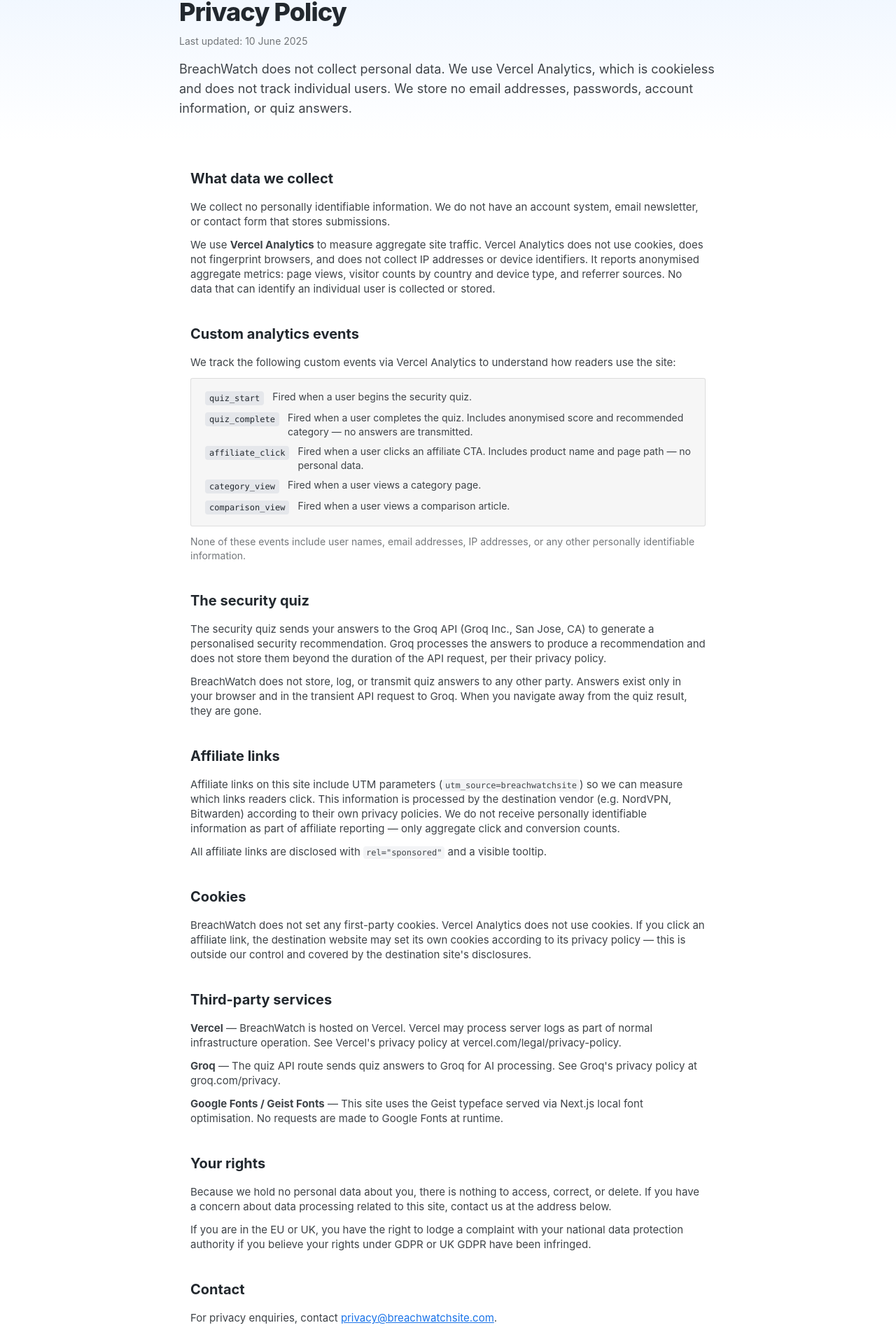
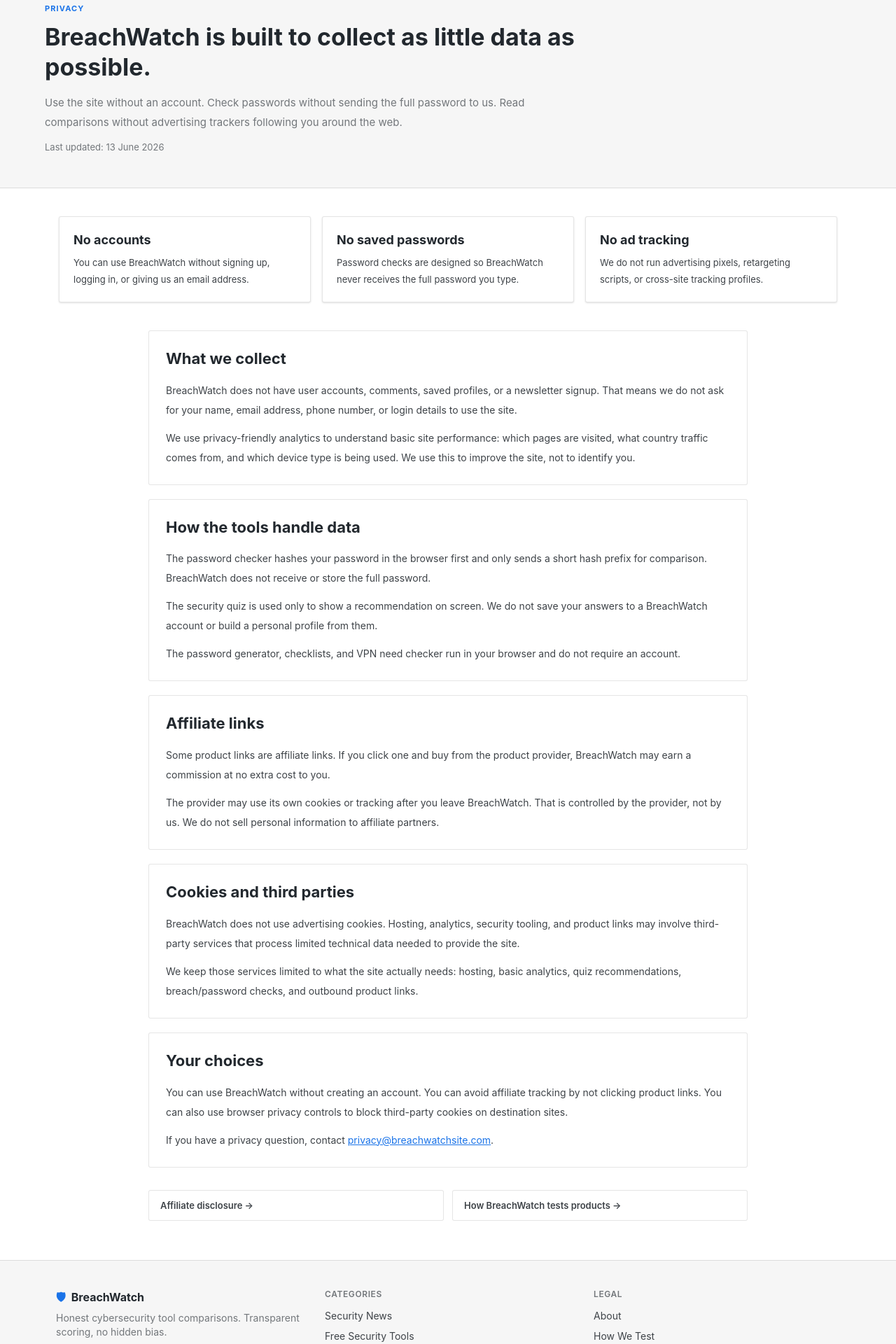
Before and after one commit to trinayanswarup/breachwatchsite, a Next.js app: page /privacy in a window 1280 px wide. Shown: the part 100-2020 px from the top of the page at 70% size. Built offline with nearby package versions, Linux system fonts and the light colour scheme.

Commit message:
Redesign privacy policy page

```diff
--- a/app/privacy/page.tsx
+++ b/app/privacy/page.tsx
@@ -6,173 +6,168 @@
 export const metadata: Metadata = {
   title: 'Privacy Policy',
   description:
-    'BreachWatch privacy policy. We use Vercel Analytics (cookieless, anonymous). We collect no email addresses, store no personal data, and do not use advertising trackers.',
+    'BreachWatch privacy policy: no accounts, no ad trackers, no saved passwords, and clear limits on analytics and affiliate links.',
 };
 
-const LAST_UPDATED = '10 June 2025';
+const LAST_UPDATED = '13 June 2026';
+
+const privacyPoints = [
+  {
+    title: 'No accounts',
+    text: 'You can use BreachWatch without signing up, logging in, or giving us an email address.',
+  },
+  {
+    title: 'No saved passwords',
+    text: 'Password checks are designed so BreachWatch never receives the full password you type.',
+  },
+  {
+    title: 'No ad tracking',
+    text: 'We do not run advertising pixels, retargeting scripts, or cross-site tracking profiles.',
+  },
+];
 
 export default function PrivacyPage() {
   return (
     <div className="flex min-h-screen flex-col">
       <Nav />
       <main className="flex-1">
+        <section className="border-b border-black/10 bg-bw-light px-5 py-12">
+          <div className="mx-auto max-w-6xl">
+            <p className="text-[11px] font-bold uppercase tracking-[0.1em] text-bw-blue">
+              Privacy
+            </p>
+            <div className="mt-3 max-w-3xl">
+              <h1 className="text-[34px] font-bold leading-tight text-bw-black">
+                BreachWatch is built to collect as little data as possible.
+              </h1>
+              <p className="mt-4 text-[15px] leading-7 text-bw-gray">
+                Use the site without an account. Check passwords without sending the full
+                password to us. Read comparisons without advertising trackers following
+                you around the web.
+              </p>
+              <p className="mt-3 text-[13px] text-bw-gray">Last updated: {LAST_UPDATED}</p>
+            </div>
+          </div>
+        </section>
 
-        <section className="bg-gradient-to-b from-blue-50 to-white px-4 pt-10 pb-8">
-          <div className="mx-auto max-w-3xl">
-            <h1 className="text-3xl font-extrabold tracking-tight text-bw-black sm:text-4xl">
-              Privacy Policy
-            </h1>
-            <p className="mt-3 text-sm text-bw-gray">Last updated: {LAST_UPDATED}</p>
-            <p className="mt-4 text-lg text-bw-text">
-              BreachWatch does not collect personal data. We use Vercel Analytics, which
-              is cookieless and does not track individual users. We store no email
-              addresses, passwords, account information, or quiz answers.
+        <section className="mx-auto max-w-6xl px-5 py-10">
+          <div className="grid gap-4 md:grid-cols-3">
+            {privacyPoints.map((point) => (
+              <div key={point.title} className="rounded-[3px] border border-black/10 bg-white p-5 shadow-sm">
+                <h2 className="text-[18px] font-bold text-bw-black">{point.title}</h2>
+                <p className="mt-2 text-[13px] leading-6 text-bw-text">{point.text}</p>
+              </div>
+            ))}
+          </div>
+        </section>
+
+        <article className="mx-auto max-w-4xl px-5 pb-14">
+          <div className="space-y-5">
+            <section className="rounded-[3px] border border-black/10 bg-white p-6">
+              <h2 className="text-[22px] font-bold text-bw-black">What we collect</h2>
+              <div className="mt-4 space-y-3 text-[14px] leading-7 text-bw-text">
+                <p>
+                  BreachWatch does not have user accounts, comments, saved profiles, or a
+                  newsletter signup. That means we do not ask for your name, email address,
+                  phone number, or login details to use the site.
+                </p>
+                <p>
+                  We use privacy-friendly analytics to understand basic site performance:
+                  which pages are visited, what country traffic comes from, and which device
+                  type is being used. We use this to improve the site, not to identify you.
                 </p>
               </div>
             </section>
 
-        <article className="mx-auto max-w-3xl px-4 py-10 space-y-10">
-
-          <section>
-            <h2 className="mb-4 text-xl font-bold text-bw-black">What data we collect</h2>
-            <p className="mb-3 text-bw-text">
-              We collect no personally identifiable information. We do not have an
-              account system, email newsletter, or contact form that stores submissions.
-            </p>
-            <p className="text-bw-text">
-              We use <strong>Vercel Analytics</strong> to measure aggregate site traffic.
-              Vercel Analytics does not use cookies, does not fingerprint browsers, and
-              does not collect IP addresses or device identifiers. It reports anonymised
-              aggregate metrics: page views, visitor counts by country and device type,
-              and referrer sources. No data that can identify an individual user is
-              collected or stored.
-            </p>
-          </section>
-
-          <section>
-            <h2 className="mb-4 text-xl font-bold text-bw-black">Custom analytics events</h2>
-            <p className="mb-3 text-bw-text">
-              We track the following custom events via Vercel Analytics to understand
-              how readers use the site:
-            </p>
-            <ul className="space-y-2 rounded-[3px] border border-black/10 bg-bw-light px-5 py-4 text-sm text-bw-text">
-              {[
-                { event: 'quiz_start', desc: 'Fired when a user begins the security quiz.' },
-                { event: 'quiz_complete', desc: 'Fired when a user completes the quiz. Includes anonymised score and recommended category — no answers are transmitted.' },
-                { event: 'affiliate_click', desc: 'Fired when a user clicks an affiliate CTA. Includes product name and page path — no personal data.' },
-                { event: 'category_view', desc: 'Fired when a user views a category page.' },
-                { event: 'comparison_view', desc: 'Fired when a user views a comparison article.' },
-              ].map(({ event, desc }) => (
-                <li key={event} className="flex items-start gap-3">
-                  <code className="mt-0.5 shrink-0 rounded bg-gray-200 px-1.5 py-0.5 text-xs font-mono text-bw-black">
-                    {event}
-                  </code>
-                  <span>{desc}</span>
-                </li>
-              ))}
-            </ul>
-            <p className="mt-3 text-sm text-bw-gray">
-              None of these events include user names, email addresses, IP addresses,
-              or any other personally identifiable information.
-            </p>
-          </section>
-
-          <section>
-            <h2 className="mb-4 text-xl font-bold text-bw-black">The security quiz</h2>
-            <p className="mb-3 text-bw-text">
-              The security quiz sends your answers to the Groq API (Groq Inc.,
-              San Jose, CA) to generate a personalised security recommendation. Groq
-              processes the answers to produce a recommendation and does not store them
-              beyond the duration of the API request, per their privacy policy.
-            </p>
-            <p className="text-bw-text">
-              BreachWatch does not store, log, or transmit quiz answers to any other
-              party. Answers exist only in your browser and in the transient API
-              request to Groq. When you navigate away from the quiz result, they are
-              gone.
-            </p>
-          </section>
-
-          <section>
-            <h2 className="mb-4 text-xl font-bold text-bw-black">Affiliate links</h2>
-            <p className="mb-3 text-bw-text">
-              Affiliate links on this site include UTM parameters
-              (<code className="rounded bg-gray-100 px-1 py-0.5 text-xs">utm_source=breachwatchsite</code>)
-              so we can measure which links readers click. This information is processed
-              by the destination vendor (e.g. NordVPN, Bitwarden) according to their
-              own privacy policies. We do not receive personally identifiable information
-              as part of affiliate reporting — only aggregate click and conversion counts.
-            </p>
-            <p className="text-bw-text">
-              All affiliate links are disclosed with{' '}
-              <code className="rounded bg-gray-100 px-1 py-0.5 text-xs">rel=&quot;sponsored&quot;</code>{' '}
-              and a visible tooltip.
-            </p>
-          </section>
-
-          <section>
-            <h2 className="mb-4 text-xl font-bold text-bw-black">Cookies</h2>
-            <p className="text-bw-text">
-              BreachWatch does not set any first-party cookies. Vercel Analytics does
-              not use cookies. If you click an affiliate link, the destination website
-              may set its own cookies according to its privacy policy — this is outside
-              our control and covered by the destination site&apos;s disclosures.
-            </p>
-          </section>
-
-          <section>
-            <h2 className="mb-4 text-xl font-bold text-bw-black">Third-party services</h2>
-            <div className="space-y-3 text-bw-text">
+            <section className="rounded-[3px] border border-black/10 bg-white p-6">
+              <h2 className="text-[22px] font-bold text-bw-black">How the tools handle data</h2>
+              <div className="mt-4 space-y-3 text-[14px] leading-7 text-bw-text">
                 <p>
-                <strong>Vercel</strong> — BreachWatch is hosted on Vercel. Vercel may
-                process server logs as part of normal infrastructure operation. See
-                Vercel&apos;s privacy policy at vercel.com/legal/privacy-policy.
+                  The password checker hashes your password in the browser first and only
+                  sends a short hash prefix for comparison. BreachWatch does not receive or
+                  store the full password.
                 </p>
                 <p>
-                <strong>Groq</strong> — The quiz API route sends quiz answers to Groq
-                for AI processing. See Groq&apos;s privacy policy at groq.com/privacy.
+                  The security quiz is used only to show a recommendation on screen. We do
+                  not save your answers to a BreachWatch account or build a personal profile
+                  from them.
                 </p>
                 <p>
-                <strong>Google Fonts / Geist Fonts</strong> — This site uses the Geist
-                typeface served via Next.js local font optimisation. No requests are
-                made to Google Fonts at runtime.
+                  The password generator, checklists, and VPN need checker run in your
+                  browser and do not require an account.
                 </p>
               </div>
             </section>
 
-          <section>
-            <h2 className="mb-4 text-xl font-bold text-bw-black">Your rights</h2>
-            <p className="mb-3 text-bw-text">
-              Because we hold no personal data about you, there is nothing to access,
-              correct, or delete. If you have a concern about data processing related
-              to this site, contact us at the address below.
+            <section className="rounded-[3px] border border-black/10 bg-white p-6">
+              <h2 className="text-[22px] font-bold text-bw-black">Affiliate links</h2>
+              <div className="mt-4 space-y-3 text-[14px] leading-7 text-bw-text">
+                <p>
+                  Some product links are affiliate links. If you click one and buy from the
+                  product provider, BreachWatch may earn a commission at no extra cost to
+                  you.
                 </p>
-            <p className="text-bw-text">
-              If you are in the EU or UK, you have the right to lodge a complaint with
-              your national data protection authority if you believe your rights under
-              GDPR or UK GDPR have been infringed.
+                <p>
+                  The provider may use its own cookies or tracking after you leave
+                  BreachWatch. That is controlled by the provider, not by us. We do not sell
+                  personal information to affiliate partners.
                 </p>
+              </div>
             </section>
 
-          <section>
-            <h2 className="mb-4 text-xl font-bold text-bw-black">Contact</h2>
-            <p className="text-bw-text">
-              For privacy enquiries, contact{' '}
-              <a href="mailto:privacy@breachwatchsite.com" className="text-bw-blue underline hover:text-bw-blue-dark">
+            <section className="rounded-[3px] border border-black/10 bg-white p-6">
+              <h2 className="text-[22px] font-bold text-bw-black">Cookies and third parties</h2>
+              <div className="mt-4 space-y-3 text-[14px] leading-7 text-bw-text">
+                <p>
+                  BreachWatch does not use advertising cookies. Hosting, analytics, security
+                  tooling, and product links may involve third-party services that process
+                  limited technical data needed to provide the site.
+                </p>
+                <p>
+                  We keep those services limited to what the site actually needs: hosting,
+                  basic analytics, quiz recommendations, breach/password checks, and
+                  outbound product links.
+                </p>
+              </div>
+            </section>
+
+            <section className="rounded-[3px] border border-black/10 bg-white p-6">
+              <h2 className="text-[22px] font-bold text-bw-black">Your choices</h2>
+              <div className="mt-4 space-y-3 text-[14px] leading-7 text-bw-text">
+                <p>
+                  You can use BreachWatch without creating an account. You can avoid
+                  affiliate tracking by not clicking product links. You can also use browser
+                  privacy controls to block third-party cookies on destination sites.
+                </p>
+                <p>
+                  If you have a privacy question, contact{' '}
+                  <a
+                    href="mailto:privacy@breachwatchsite.com"
+                    className="text-bw-blue underline hover:text-bw-blue-dark"
+                  >
                     privacy@breachwatchsite.com
                   </a>
                   .
                 </p>
+              </div>
             </section>
+          </div>
 
+          <div className="mt-8 grid gap-3 sm:grid-cols-2">
+            <Link
+              href="/disclosure"
+              className="rounded-[3px] border border-black/10 bg-white px-4 py-3 text-[13px] font-semibold text-bw-text transition-colors hover:border-bw-blue hover:text-bw-blue"
+            >
+              Affiliate disclosure -&gt;
+            </Link>
+            <Link
+              href="/how-we-test"
+              className="rounded-[3px] border border-black/10 bg-white px-4 py-3 text-[13px] font-semibold text-bw-text transition-colors hover:border-bw-blue hover:text-bw-blue"
+            >
+              How BreachWatch tests products -&gt;
+            </Link>
+          </div>
         </article>
-
-        <div className="border-t border-black/10 bg-bw-light px-4 py-8">
-          <div className="mx-auto max-w-3xl flex flex-wrap gap-4 text-sm">
-            <Link href="/about" className="text-bw-blue hover:text-bw-blue-dark">About BreachWatch →</Link>
-            <Link href="/disclosure" className="text-bw-blue hover:text-bw-blue-dark">Affiliate Disclosure →</Link>
-          </div>
-        </div>
       </main>
       <Footer />
     </div>
```
Also changed, not shown: 1 other file (tests, documents, lock files or other folders). Lines whose indentation alone changed are shown as unchanged.
